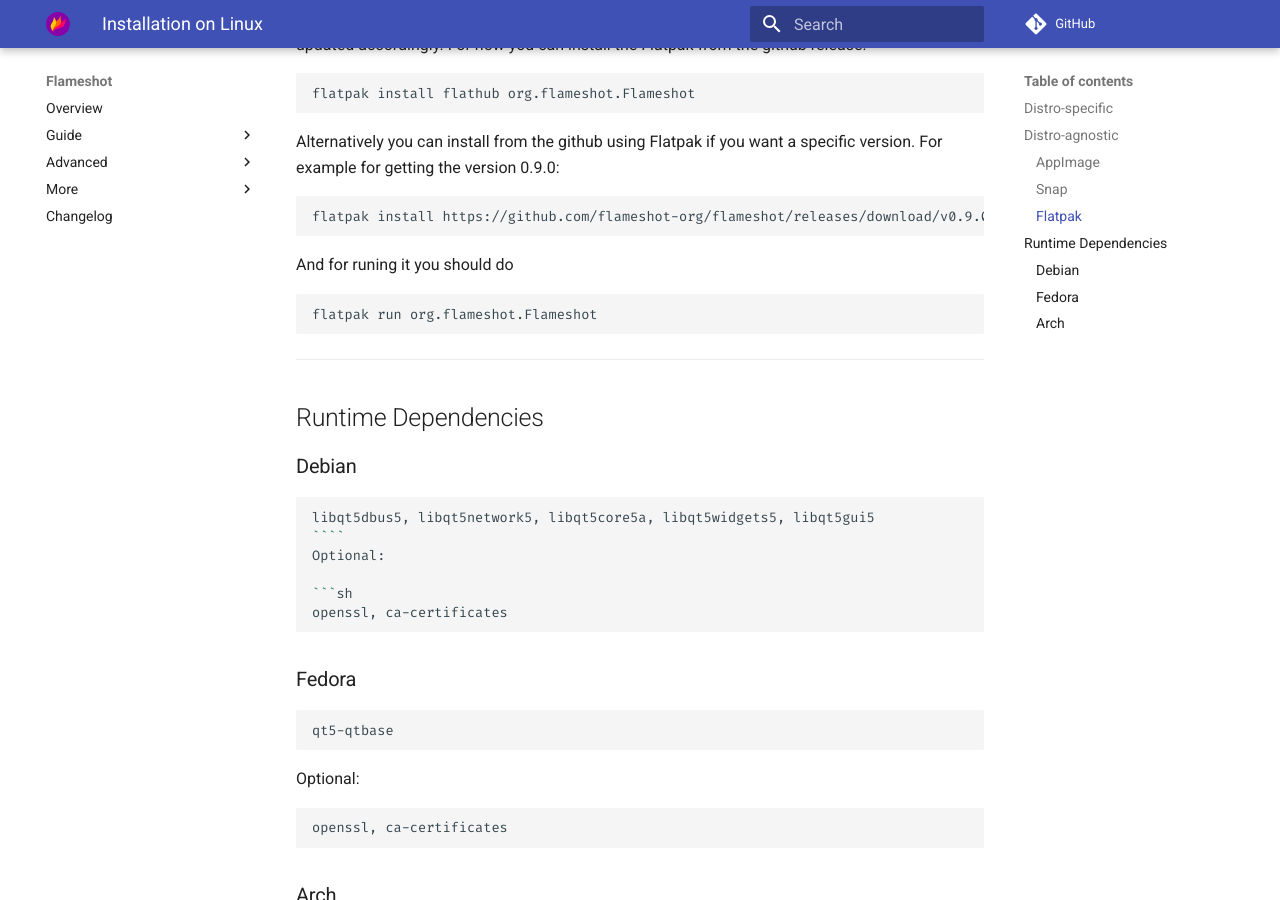
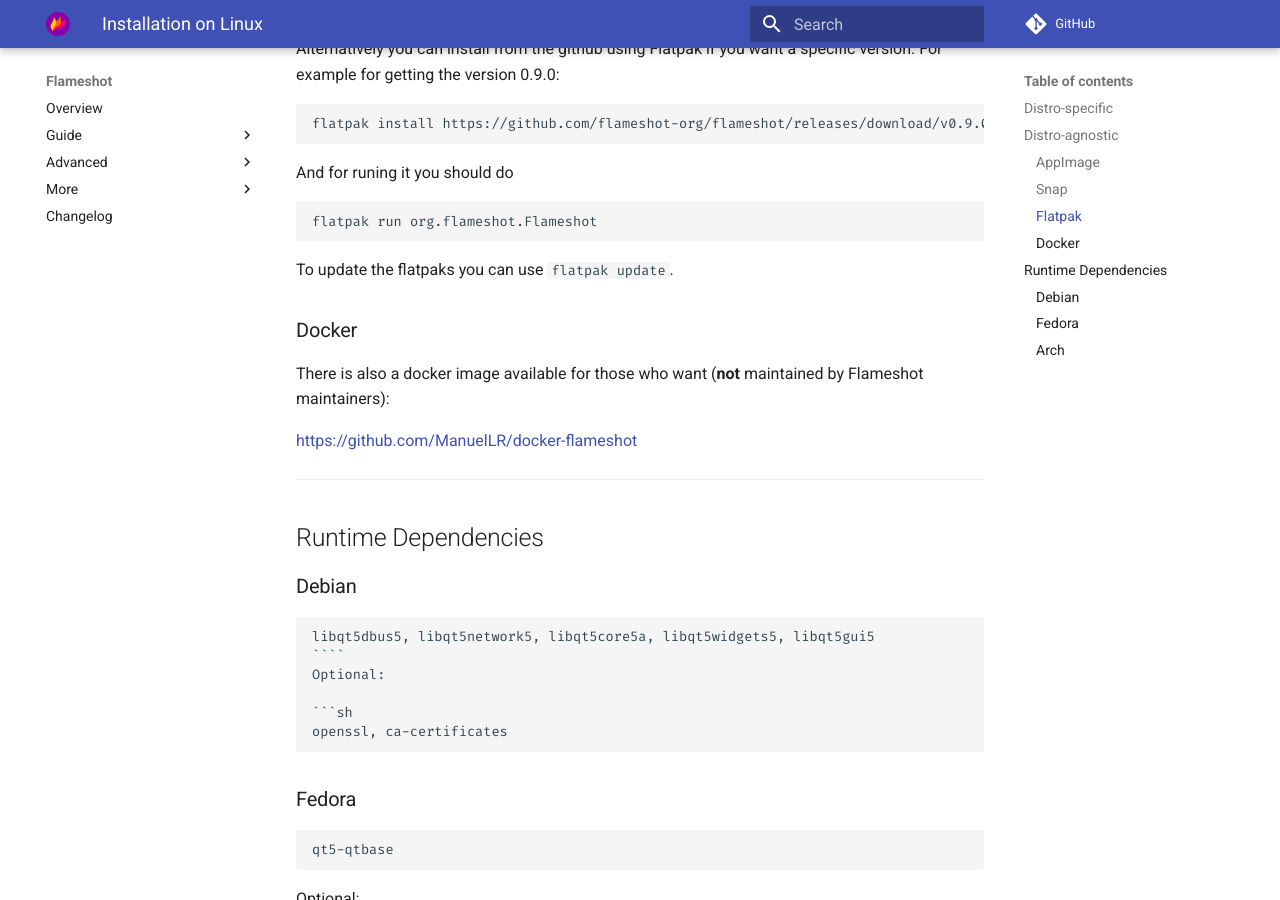
Before and after one commit to flameshot-org/flameshot-org.github.io, an MkDocs documentation site: the page built from docs/guide/installation/installation-linux.md, in a window 1280 px wide and 900 px high, scrolled down 2273 px. Built offline with MkDocs 1.6.1 and Material for MkDocs 9.7.7, drawn with Linux system fonts in a browser that asks for light colours; comment, search, counter and statistics services are not loaded; some of the changed text lies outside the part shown.

Commit message:
[add] docker was added

````diff
--- a/docs/guide/installation/installation-linux.md
+++ b/docs/guide/installation/installation-linux.md
@@ -126,6 +123,15 @@
 flatpak run org.flameshot.Flameshot
 ```
 
+To update the flatpaks you can use `flatpak update`.
+
+
+### Docker
+
+There is also a docker image available for those who want (**not** maintained by Flameshot maintainers):
+
+https://github.com/ManuelLR/docker-flameshot
+
 -------------------------------------------------
 
 ## Runtime Dependencies
````
Also changed, not shown: other parts of docs/guide/installation/installation-linux.md (+0 -3 lines).
